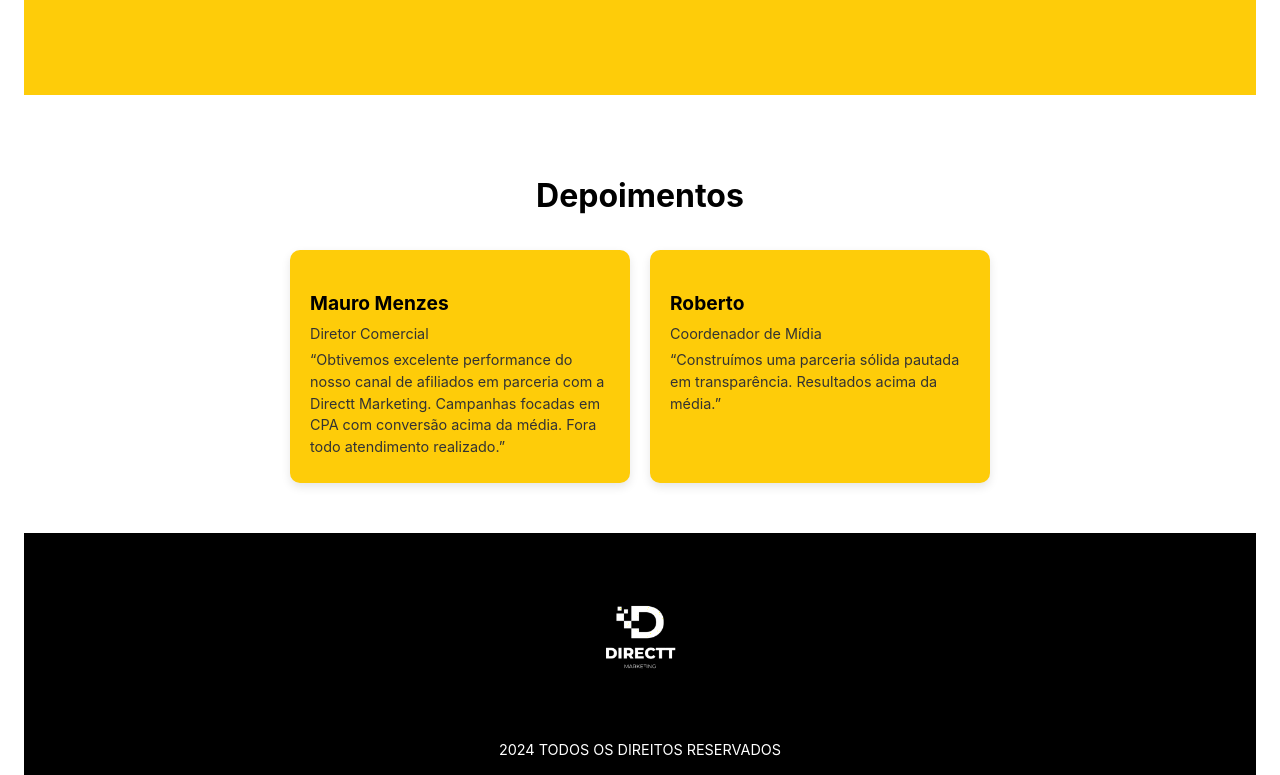
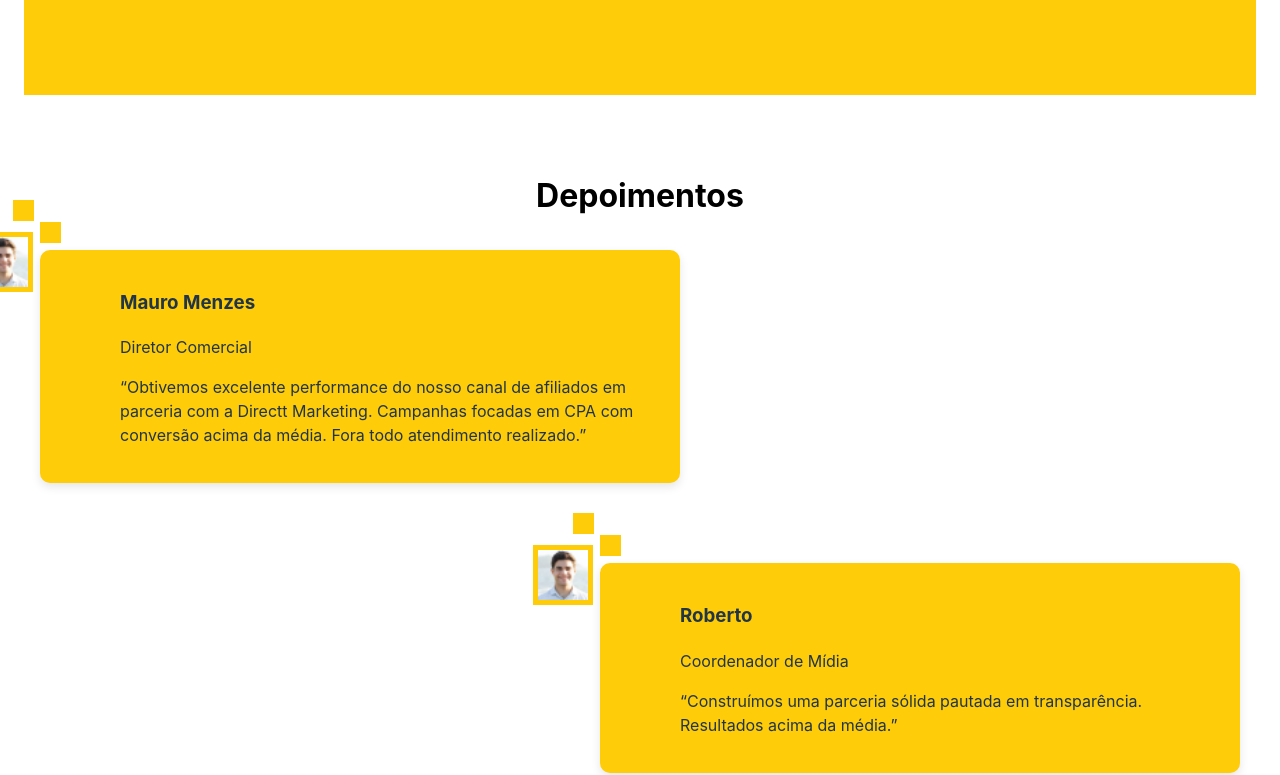
Before and after one commit to PedroRique/directt-marketing, a React (Vite) app: page / in a window 1280 px wide. Shown: the part 1969-2744 px from the top of the page. Built offline with nearby package versions, Linux system fonts and the light colour scheme.

Commit message:
fix:ajustando cards testimonials

```diff
--- a/src/components/TestimonialSection.css
+++ b/src/components/TestimonialSection.css
@@ -1,7 +1,9 @@
 .testimonial-section {
   padding: 50px 0;
-  background-color: #fff; /* Fundo branco */
+  background-color: #fff;
   text-align: center;
+  max-width: 1200px;
+  margin: 0 auto;
 }
 
 .testimonial-section h2 {
@@ -12,40 +14,71 @@
 
 .testimonial-container {
   display: flex;
-  justify-content: center;
-  gap: 20px;
-  flex-wrap: wrap;
+  flex-direction: column;
+  gap: 80px;
 }
 
 .testimonial-card {
-  background-color: #FECC09; /* Amarelo */
+  background-color: #FECC09;
   padding: 20px;
   border-radius: 10px;
-  max-width: 300px;
+  max-width: 600px;
+  position: relative;
   text-align: left;
   box-shadow: 0 4px 10px rgba(0, 0, 0, 0.1);
   display: flex;
-  gap: 15px;
+  align-self: flex-start;
+}
+
+.testimonial-card:nth-child(odd) {
+  align-self: flex-start;
+  margin-left: 0;
+}
+
+.testimonial-card:nth-child(even) {
+  align-self: flex-end;
+  margin-right: 0;
+}
+
+.testimonial-wrapper {
+  display: flex;
+  flex-direction: row;
+}
+.image-wrapper {
+  background-color: #FECC09;
+  display: flex;
+  align-items: center;
+  justify-content: center;
+  min-width: 60px;
+  height: 60px;
+  position: absolute;
+  top: -38px;
+  left: -87px;
+  position: relative;
+}
+
+
+.testimonial-card::before,
+.testimonial-card::after {
+  content: "";
+  position: absolute;
+  background-color: #FECC09;
+  width: 21px;
+  height: 21px;
+}
+
+
+.testimonial-card::before {
+  top: -28px;
+  left: 0px;
+}
+
+.testimonial-card::after {
+  top: -50px;
+  left: -27px;
 }
 
 .testimonial-img {
-  border-radius: 50%;
-  width: 36px;
-  height: 36px;
+  width: 50px;
+  height: 50px;
 }
-
-.testimonial-content {
-  color: #000;
-}
-
-.testimonial-content h3 {
-  font-size: 1.2rem;
-  margin-bottom: 5px;
-  color: #000;
-}
-
-.testimonial-content p {
-  font-size: 0.9rem;
-  margin: 5px 0;
-  color: #333;
-}
--- a/src/components/TestimonialSection.jsx
+++ b/src/components/TestimonialSection.jsx
@@ -6,16 +6,22 @@ const TestimonialSection = () => {
       <h2>Depoimentos</h2>
       <div className="testimonial-container">
         <div className="testimonial-card">
-          {/* <img src="/avatar.png" alt="Mauro Menzes" className="testimonial-img" /> */}
+          <div className="testimonial-wrapper">
+            <div className="image-wrapper">
+              <img src="/avatar.png" alt="Mauro Menzes" className="testimonial-img" />
+            </div>
             <div className="testimonial-content">
               <h3>Mauro Menzes</h3>
               <p>Diretor Comercial</p>
               <p>“Obtivemos excelente performance do nosso canal de afiliados em parceria com a Directt Marketing. Campanhas focadas em CPA com conversão acima da média. Fora todo atendimento realizado.”</p>
             </div>
           </div>
+        </div>
 
         <div className="testimonial-card">
-          {/* <img src="/avatar.png" alt="Roberto" className="testimonial-img" /> */}
+            <div className="image-wrapper">
+              <img src="/avatar.png" alt="Roberto" className="testimonial-img" />
+            </div>
             <div className="testimonial-content">
               <h3>Roberto</h3>
               <p>Coordenador de Mídia</p>
```
Also changed, not shown: 1 other file (tests, documents, lock files or other folders). Lines whose indentation alone changed are shown as unchanged.
